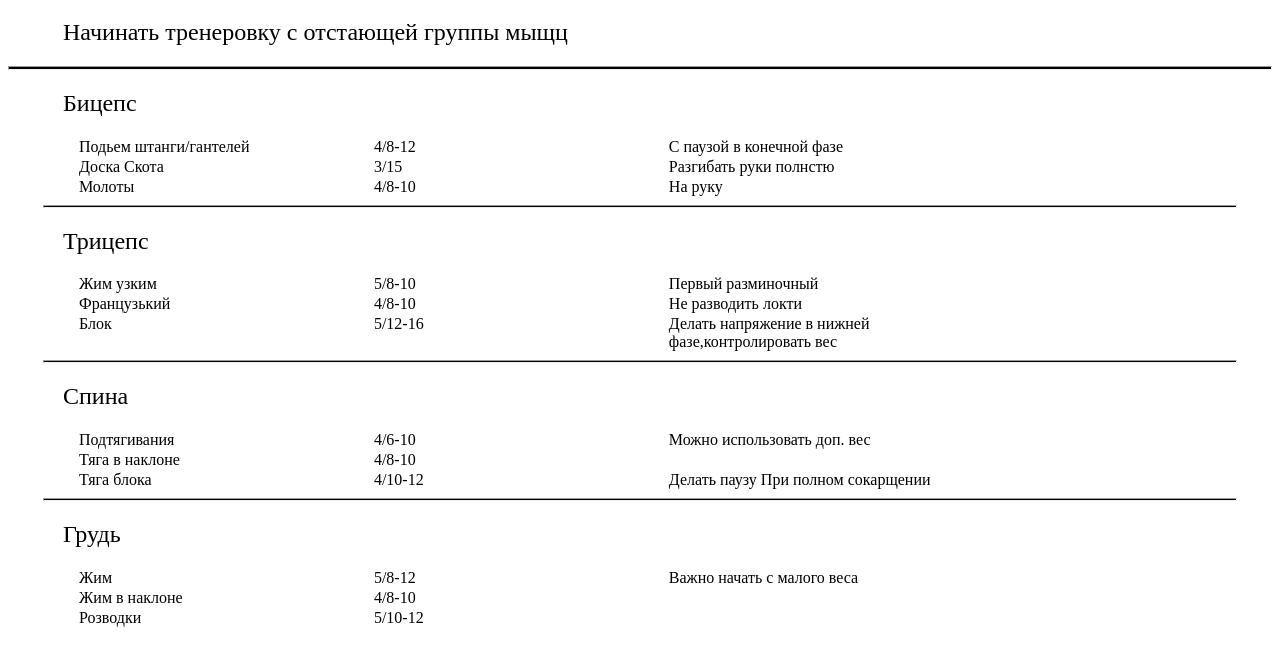
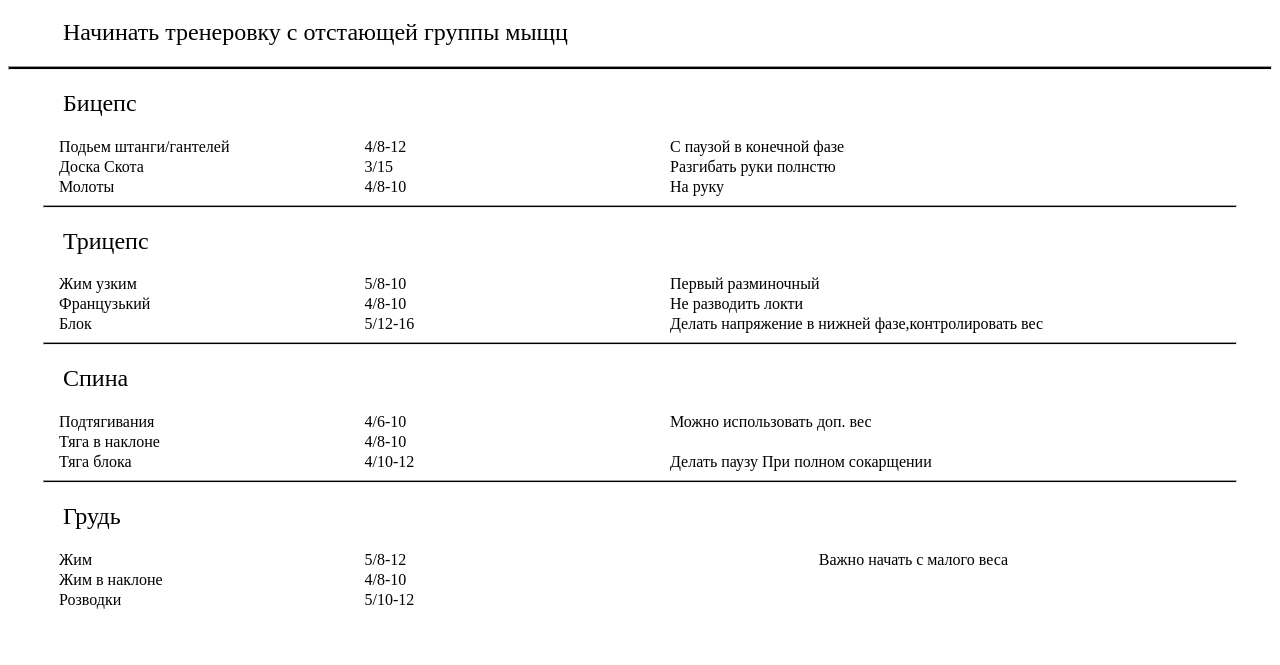
Before and after one commit to Nadspink/St-Bog, a plain HTML site: page index.html in a window 1280 px wide. Shown: the part 87-752 px from the top of the page. Drawn offline with Linux system fonts and the light colour scheme.

Commit message:
add class

```diff
--- a/index.html
+++ b/index.html
@@ -14,104 +14,112 @@
     </h1>
     <hr class="hr-hard">
             <h2>
-           <a id="1"> Бицепс</a>
+           <a> Бицепс</a>
         </h2>
-         <table width ="70%" >
+        <div style="margin-left:50px">
+         <table>
   <tr align="left" >
-    <td >Подьем штанги/гантелей</td>
-    <td >4/8-12</td>
-    <td >С паузой в конечной фазе</td>
+    <td class="td-1">Подьем штанги/гантелей</td>
+    <td class="td-1">4/8-12</td>
+    <td class="td-end">С паузой в конечной фазе</td>
 
 
   </tr>
    <tr align="left" >
-    <td >Доска Скота</td>
-    <td >3/15</td>
-    <td >Разгибать руки полнстю</td>
+    <td class="td-1">Доска Скота</td>
+    <td class="td-1">3/15</td>
+    <td class="td-end">Разгибать руки полнстю</td>
 
   </tr>
   <tr align="left" >
- <td >Молоты</td>
-    <td >4/8-10</td>
-    <td >На руку</td>
+ <td class="td-1" >Молоты</td>
+    <td class="td-1">4/8-10</td>
+    <td class="td-end">На руку</td>
 
  </table>
+ </div>
   <hr class="hr-lig">
         <h2>
-           <a id="2"> Трицепс</a>
+           <a> Трицепс</a>
         </h2>
-         <table width ="70%">
+        <div style="margin-left:50px">
+         <table>
   <tr align="left" >
-    <td >Жим узким</td>
-    <td >5/8-10</td>
-    <td >Первый разминочный</td>
+    <td class="td-1">Жим узким</td>
+    <td class="td-1">5/8-10</td>
+    <td class="td-end">Первый разминочный</td>
 
 
   </tr>
    <tr align="left" >
-    <td >Французький</td>
-    <td >4/8-10</td>
-    <td >Не разводить локти</td>
+    <td class="td-1">Французький</td>
+    <td class="td-1">4/8-10</td>
+    <td class="td-end">Не разводить локти</td>
 
 
   </tr>
   <tr align="left" >
-    <td >Блок</td>
-    <td >5/12-16</td>
-    <td >Делать напряжение в нижней фазе,контролировать вес</td>
+    <td class="td-1">Блок</td>
+    <td class="td-1">5/12-16</td>
+    <td class="td-end">Делать напряжение в нижней фазе,контролировать вес</td>
 
  </table>
+ </div>
   <hr class="hr-lig">
 
         <h2>
-        <a id="3">Спина</a>
+        <a>Спина</a>
         </h2>
-         <table width ="70%">
+       <div style="margin-left:50px">
+         <table>
   <tr align="left" >
-    <td >Подтягивания</td>
-    <td >4/6-10</td>
-    <td >Можно использовать доп. вес</td>
+    <td class="td-1">Подтягивания</td>
+    <td class="td-1">4/6-10</td>
+    <td class="td-end">Можно использовать доп. вес</td>
 
 
   </tr>
    <tr align="left" >
-    <td >Тяга в наклоне</td>
-    <td >4/8-10</td>
-    <td ></td>
+    <td class="td-1">Тяга в наклоне</td>
+    <td class="td-1">4/8-10</td>
+    <td class="td-end"></td>
 
 
   </tr>
   <tr align="left" >
- <td >Тяга блока</td>
-    <td >4/10-12</td>
-    <td >Делать паузу При полном сокарщении</td>
+ <td class="td-1">Тяга блока</td>
+    <td class="td-1">4/10-12</td>
+    <td class="td-end">Делать паузу При полном сокарщении</td>
 
  </table>
+ </div>
   <hr class="hr-lig">
 
         <h2>
-           <a id="4"> Грудь</a>
+           <a> Грудь</a>
         </h2>
-         <table width ="70%">
+        <div style="margin-left:50px">
+    <table >
   <tr align="left" >
-    <td >Жим</td>
-    <td >5/8-12</td>
-    <td >Важно начать с малого веса</td>
+    <td class="td-1">Жим</td>
+    <td class="td-s1" >5/8-12</td>
+    <td class="td-end">Важно начать с малого веса</td>
 
 
   </tr>
    <tr align="left" >
-    <td >Жим в наклоне</td>
-    <td >4/8-10</td>
-    <td ></td>
+    <td class="td-1">Жим в наклоне</td>
+    <td class="td-1">4/8-10</td>
+    <td class="td-end"></td>
 
 
   </tr>
   <tr align="left" >
-    <td >Розводки</td>
-    <td >5/10-12</td>
-    <td ></td>
+    <td class="td-1" >Розводки</td>
+    <td class="td-1">5/10-12</td>
+    <td class="td-end" ></td>
 
  </table>
+   </div>
     </body>
 </html>
--- a/styl.css
+++ b/styl.css
@@ -1,14 +1,3 @@
-a: hover
-{
-    background: #000;
-}
-#styles li
-{
-    border: 1px solid #fff;
-    color: aqua;
-    font-family:"Cuprum". sans-serifS;
-    list-style: armenian;
-}
 table {
 	border-collapse: collapse;
 	border-spacing: 0;
@@ -16,8 +5,7 @@ table {
 
 table {
     table-layout: fixed; /* Фиксированная ширина ячеек */
-    width: 70%; /* Ширина таблицы */
-    margin-left: 70px;
+    width: 100%; /* Ширина таблицы */
    }
 
 h1
@@ -52,3 +40,11 @@ td
 {
     vertical-align: top;
 }
+.td-1
+{
+    width: 25%;
+}
+.td-end
+{
+    width: 50;
+}
```
